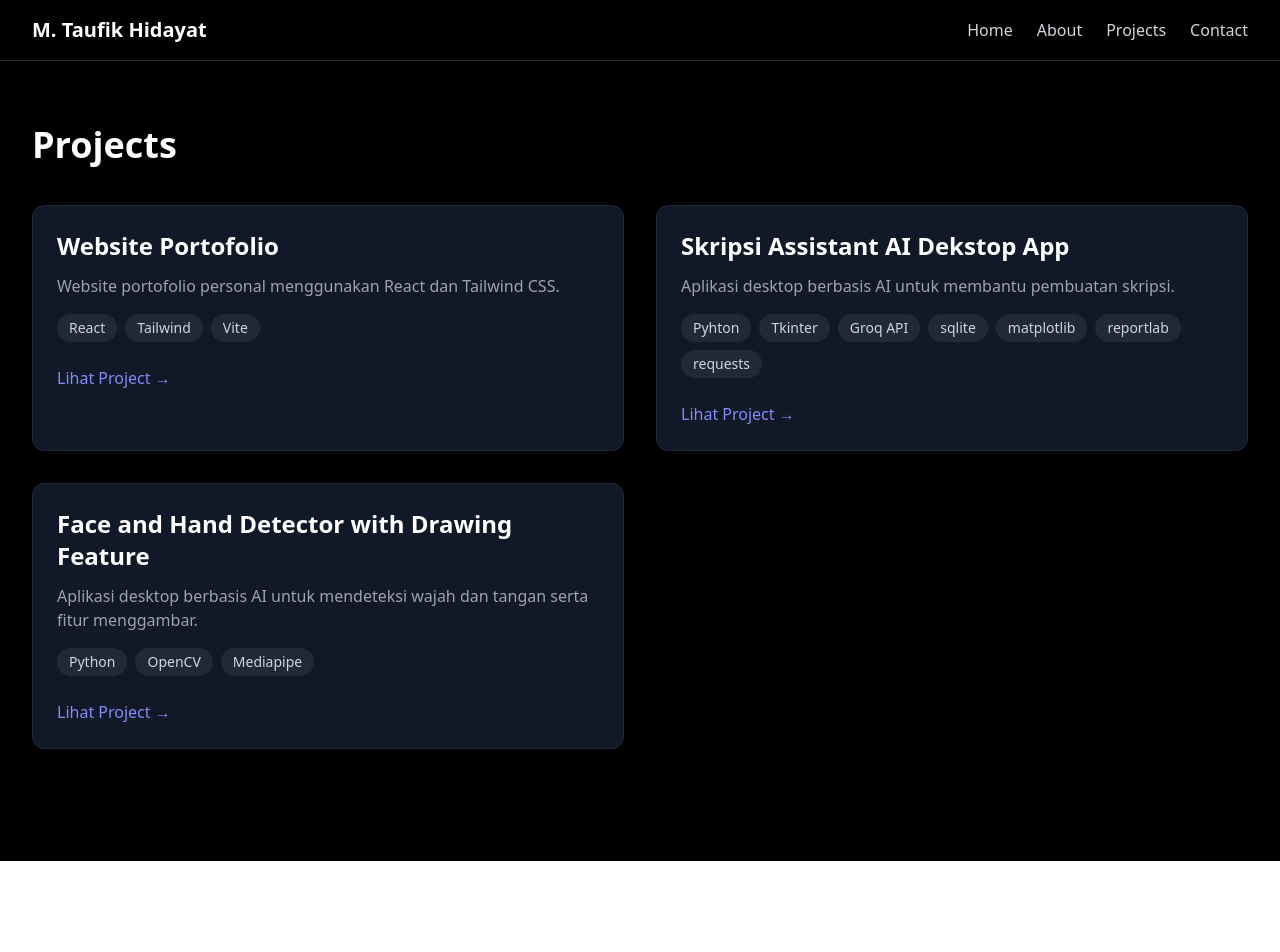
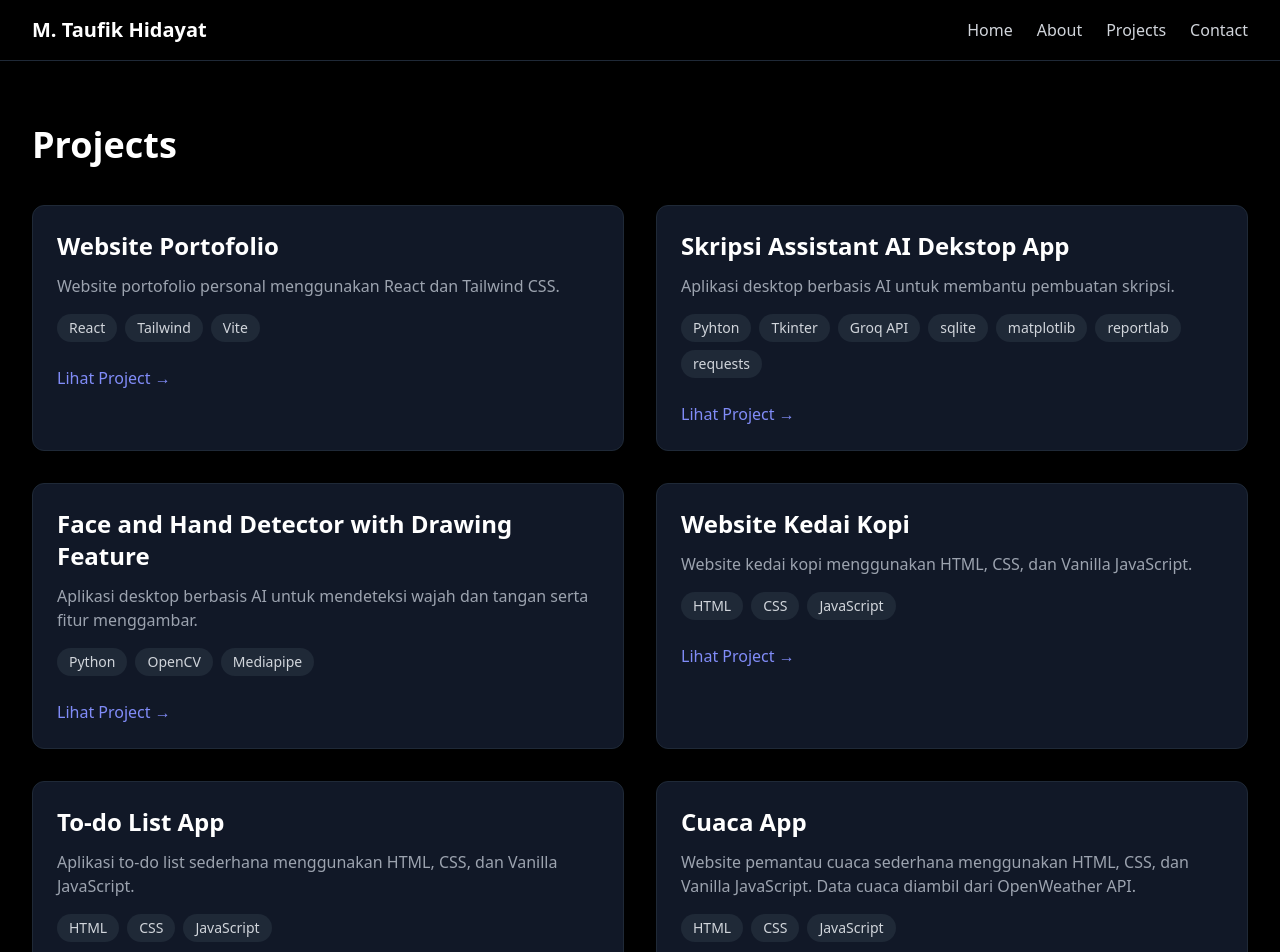
Before and after one commit to Taufikh1dayat/web-portofolio, a React (Vite) app: page /projects in a window 1280 px wide. Shown: the top 952 px of the page. Before the commit the page ends 861 px from the top, so only its background shows below. Built offline with nearby package versions, Linux system fonts and the light colour scheme.

Commit message:
Update UI & Project Page

```diff
--- a/src/pages/Projects.jsx
+++ b/src/pages/Projects.jsx
@@ -19,6 +19,24 @@ const projects = [
         tech: ["Python", "OpenCV", "Mediapipe"],
         link: "https://github.com/Taufikh1dayat/faceRecognition",
     },
+    {
+        title: "Website Kedai Kopi",
+        description: "Website kedai kopi menggunakan HTML, CSS, dan Vanilla JavaScript.",
+        tech: ["HTML", "CSS", "JavaScript"],
+        link: "https://github.com/Taufikh1dayat/kedai-kopi-kelayu/tree/main/Kedai-Kopi-Kelayu",
+    },
+    {
+        title: "To-do List App",
+        description: "Aplikasi to-do list sederhana menggunakan HTML, CSS, dan Vanilla JavaScript.",
+        tech: ["HTML", "CSS", "JavaScript"],
+        link: "https://github.com/Taufikh1dayat/To-do-list",
+    },
+    {
+        title: "Cuaca App",
+        description: "Website pemantau cuaca sederhana menggunakan HTML, CSS, dan Vanilla JavaScript. Data cuaca diambil dari OpenWeather API.",
+        tech: ["HTML", "CSS", "JavaScript"],
+        link: "https://github.com/Taufikh1dayat/cuaca",
+    },
 ];
 
 export default function Projects() {
```
